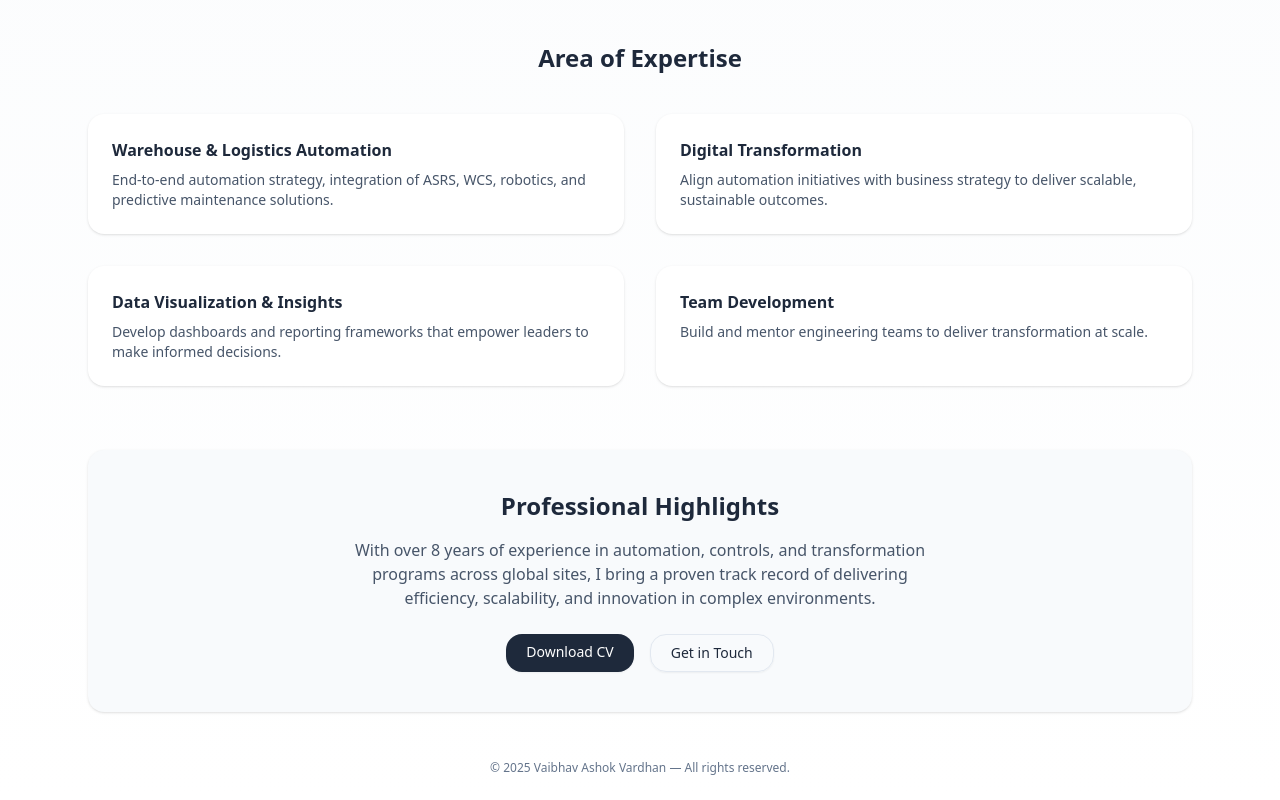
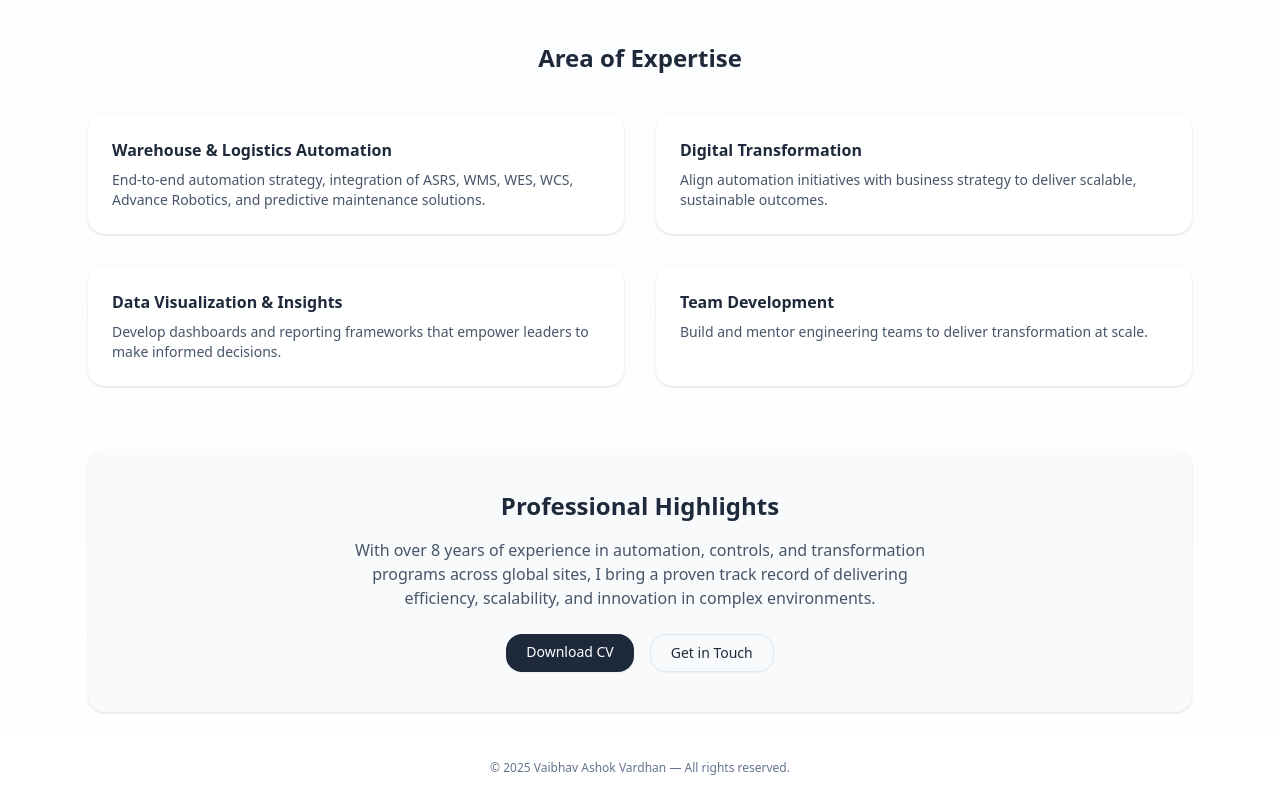
Before and after one commit to vaibhav2551613/vaibhav-portfolio, a React (Vite) app: page / in a window 1280 px wide. Shown: the part 822-1622 px from the top of the page. Built offline with nearby package versions, Linux system fonts and the light colour scheme.

Commit message:
Changed the Expertise

```diff
--- a/src/App.jsx
+++ b/src/App.jsx
@@ -53,7 +53,7 @@ const profile = {
   services: [
     {
       title: "Warehouse & Logistics Automation",
-      desc: "End-to-end automation strategy, integration of ASRS, WCS, robotics, and predictive maintenance solutions.",
+      desc: "End-to-end automation strategy, integration of ASRS, WMS, WES, WCS, Advance Robotics, and predictive maintenance solutions.",
     },
     {
       title: "Digital Transformation",
```
